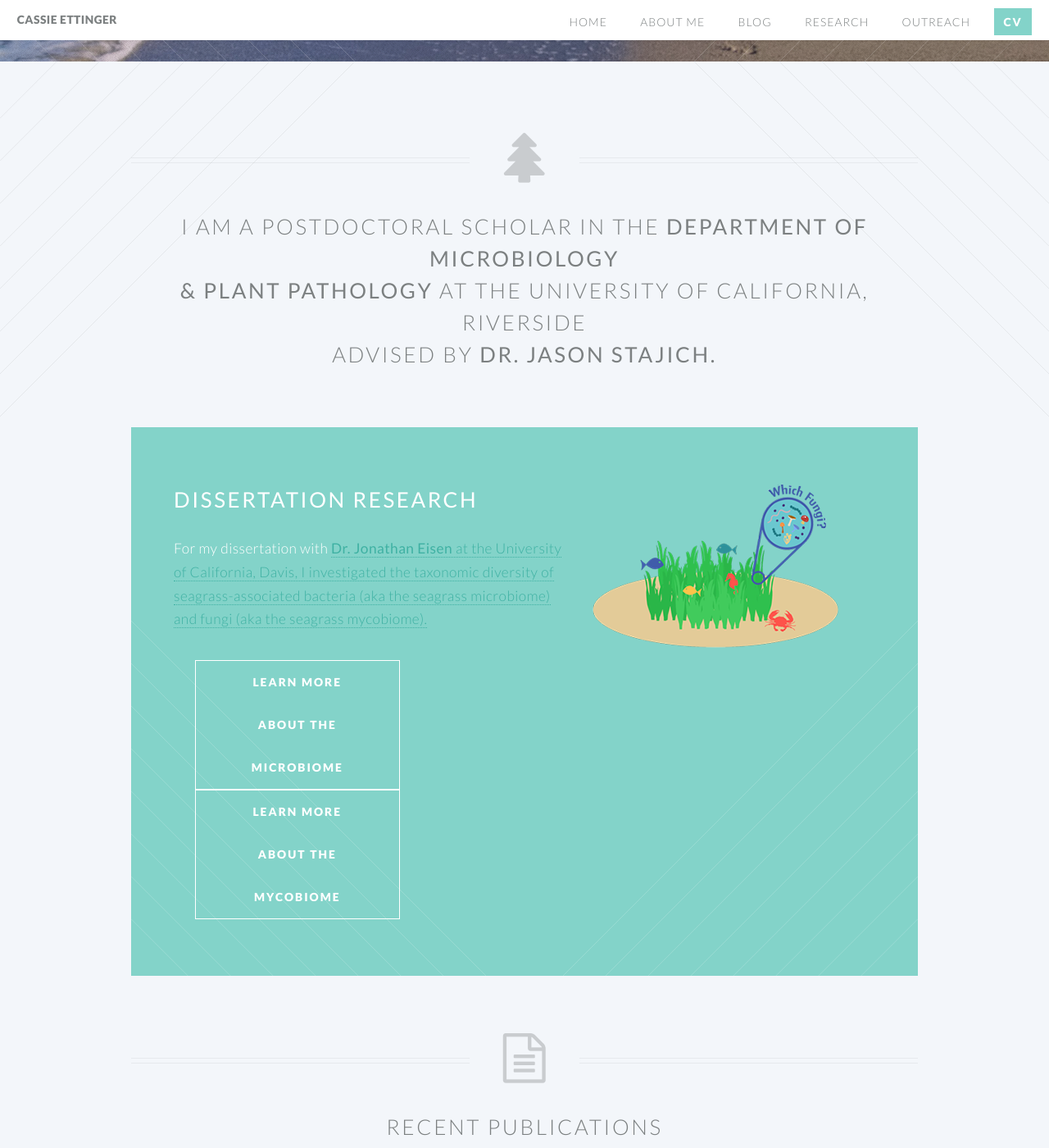
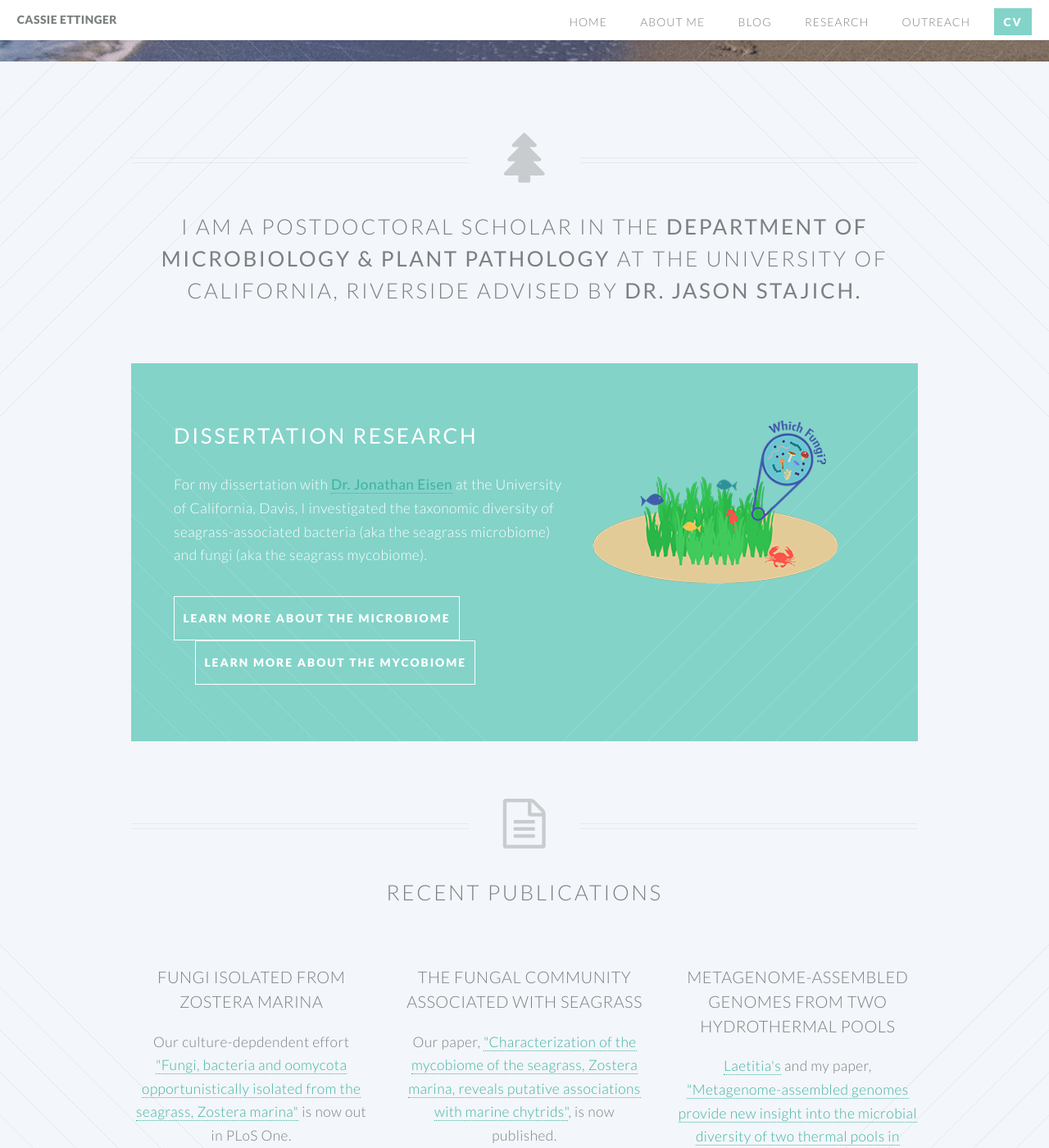
Before and after one commit to marinalaforgia/casett.github.io, a Jekyll site: the page built from index.html, in a window 1280 px wide and 1400 px high, scrolled down 408 px. Shown: the whole window at 82% size. Built offline with Jekyll 4.4.1, drawn with Linux system fonts in a browser that asks for light colours.

Commit message:
Fixing buttons

```diff
--- a/aboutme.html
+++ b/aboutme.html
@@ -15,7 +15,7 @@ layout: default
 									<header>
 										<h3><strong>About me</strong></h3>
 									</header>
-									<p>I am currently a postdoctoral scholar in the  <a href="https://microplantpath.ucr.edu/"> Department of Microbiology & Plant Pathology</a> at the UC Riverside advised by <a href="http://lab.stajich.org/">Dr. Jason Stajich.</a> I recieved my Ph.D. in <a href="http://igg.ucdavis.edu/"> Integrative Genetics and Genomics </a> at UC Davis in <a href="http://phylogenomics.me/"> Dr. Jonathan Eisen’s </a>laboratory where I studied the seagrass microbiome and mycobiomes. I received my B. A. in Molecular and Cell Biology with a Genetics, Genomics and Development emphasis from UC Berkeley in the spring of 2013. While at UC Berkeley I participated in research in <a href="http://www.simmslab.org/wp/">Dr. Ellen Simms’ </a>lab on multiple projects involving rhizobia-legume symbiosis. My current research interests include plant-microbe interactions, the co-evolution of microbes and their hosts, and marine fungi.</p>
+									<p>I am currently a postdoctoral scholar in the  <a href="https://microplantpath.ucr.edu/"> Department of Microbiology & Plant Pathology</a> at the UC Riverside advised by <a href="http://lab.stajich.org/">Dr. Jason Stajich.</a> I recieved my Ph.D. in <a href="http://igg.ucdavis.edu/"> Integrative Genetics and Genomics </a> at UC Davis in <a href="http://phylogenomics.me/"> Dr. Jonathan Eisen’s </a>laboratory where I studied the seagrass microbiome and seagrass mycobiome. I received my B. A. in Molecular and Cell Biology with a Genetics, Genomics and Development emphasis from UC Berkeley in the spring of 2013. While at UC Berkeley I participated in research in <a href="http://www.simmslab.org/wp/">Dr. Ellen Simms’ </a>lab on multiple projects involving rhizobia-legume symbiosis. My current research interests include plant-microbe interactions, the co-evolution of microbes and their hosts, and marine fungi.</p>
 
 									<p> I have a varied set of personal interests. I enjoy artistic (knitting, baking, painting, photography, graphic design) outdoorsy (mountain biking, rock climbing, skiing, paddle-boarding, backpacking, hiking, hot yoga) and nerdy (board games, books, tv/movies, the occasional video game) pursuits. I am also a proud cat parent. </p>
 
--- a/index.html
+++ b/index.html
@@ -6,7 +6,7 @@ layout: landing-page
 
 				<header class="special container">
 					<span class="icon fa-tree"></span>
-					<h2>I am a postdoctoral scholar in the  <strong> Department of Microbiology <br />& Plant Pathology</strong> at the University of California, Riverside <br /> advised by <a href="http://lab.stajich.org/"><strong>Dr. Jason Stajich.</strong></a> </h2>
+					<h2>I am a postdoctoral scholar in the  <strong> Department of <br />Microbiology & Plant Pathology</strong> at the University of <br />California, Riverside  advised by <a href="http://lab.stajich.org/"><strong>Dr. Jason Stajich.</strong></a> </h2>
 
 			</header>
 
@@ -18,11 +18,11 @@ layout: landing-page
 								<header>
 									<h2><strong>Dissertation research</strong></h2>
 								</header>
-								<p> For my dissertation with <a href="http://phylogenomics.me/"><strong>Dr. Jonathan Eisen</strong> at the University of California, Davis, I investigated the taxonomic diversity of seagrass-associated bacteria (aka the seagrass microbiome) and fungi (aka the seagrass mycobiome).</p>
+								<p> For my dissertation with <a href="http://phylogenomics.me/"><strong>Dr. Jonathan Eisen</strong></a> at the University of California, Davis, I investigated the taxonomic diversity of seagrass-associated bacteria (aka the seagrass microbiome) and fungi (aka the seagrass mycobiome).</p>
 								<footer>
 									<ul class="buttons">
-										<li><a href="/seagrass-microbiome.html" class="button">Learn more <br> about the <br> Microbiome</a></li>
-										<li><a href="/seagrass-mycobiome.html" class="button">Learn more <br> about the <br> Mycobiome</a></li>
+										<li><a href="/seagrass-microbiome.html" class="button">Learn more about the Microbiome</a></li>
+										<li><a href="/seagrass-mycobiome.html" class="button">Learn more about the Mycobiome</a></li>
 									</ul>
 								</footer>
 
```
